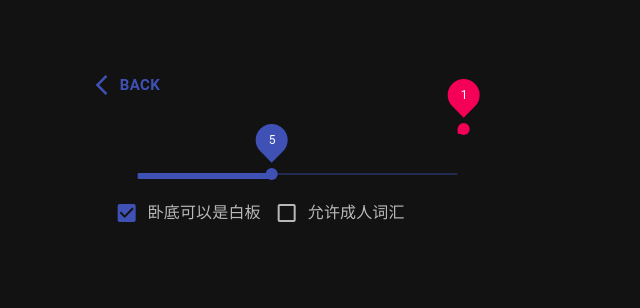
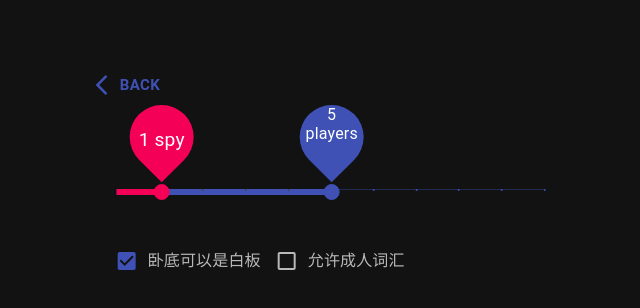
Before and after one commit to niuniuanran/WhoIsSpy, a React (Create React App) app: page /cn/new-room in a window 1280 px wide. Shown: the top 308 px of the page, without its empty margins (310-950 px from the left). Built offline with nearby package versions, Linux system fonts and the light colour scheme.

Commit message:
Create slider for spy and player

```diff
--- a/src/Components/EnterGame/NumSettingSliders.tsx
+++ b/src/Components/EnterGame/NumSettingSliders.tsx
@@ -1,49 +1,130 @@
-import { withStyles } from '@material-ui/core/styles';
+import { withStyles, makeStyles } from '@material-ui/core/styles';
 import { Slider } from "@material-ui/core";
 
 const PlayerNumSlider = withStyles({
     root: {
-        width: "20rem"
+        position: 'absolute',
+        width: "50%",
+        left: '50%',
+        top: '1rem',
       },
     track: {
         height: 6,
       },
+    thumb: {
+        height: '1rem',
+        width: '1rem',
+        border: '1px solid currentColor',
+      },
+    rail: {
+        opacity: 1,
+        backgroundColor: 'rgba(63, 81, 181, 0.38)',
+        height: '1px',
+        '&::after': {
+            content: '""',
+            height: '6px',
+            width: '100%',
+            position: 'absolute',
+            bottom: '0px',
+            top: '0px',
+            left: '-100%',
+            backgroundColor: 'currentColor',
+            }
+    },
+    valueLabel: {
+        fontSize: '1rem',
+        top: -70,
+        left: 'calc(-50% - 18px)',
+        '& *': {
+            width: '4rem',
+            height: '4rem',
+          },
+    }
 })(Slider)
 
 const SpyNumSlider = withStyles({
     root: {
-        width: "4rem"
+        position: 'absolute',
+        width: "30%",
+        left: '10%',
+        top: '1rem'
       },
     track: {
         height: 6,
+    },
+    rail: {
+        backgroundColor: 'rgba(0, 0, 0, 0)',
+        opacity: 1,
+        height: 0,
+        '&::after': {
+            content: '""',
+            height: '6px',
+            width: '33.33%',
+            position: 'absolute',
+            bottom: '0px',
+            top: '0px',
+            left: '-33.33%',
+            backgroundColor: 'currentColor',
+          }
       },
-    rail: {
-        opacity: 0,
-        height: 0,
+      thumb: {
+        height: '1rem',
+        width: '1rem',
+        border: '1px solid currentColor',
       },
+      mark: {
+          color: '#424242',
+          opacity: 0.8
+      },
+      valueLabel: {
+        top: -70,
+        left: 'calc(-50% - 18px)',
+        '& *': {
+            width: '4rem',
+            height: '4rem',
+          },
+        '& span span': {
+            fontSize: '1.2rem',
+            position: 'absolute',
+            top: '1rem',
+            left: '-1rem'
+        }
+        }
 })(Slider)
 
+const useStyles = makeStyles((theme) => ({
+    root: {
+      position: 'relative',
+      width: '100%',
+      height: '5rem'
+    },
+  }));
+
 export default function NumSettingSliders(){
-    return <div>
+    const classes = useStyles()
+    return <div className={classes.root}>
             <PlayerNumSlider
                 defaultValue={5}
                 getAriaValueText={v => `${v} players`}
                 aria-labelledby="number-of-players"
                 step={1}
-                min={0}
-                max={12}
+                min={5}
+                max={10}
+                marks
                 valueLabelDisplay="on"
+                valueLabelFormat={v => `${v} players`}
             />
             <SpyNumSlider
-                style={{position: 'relative', bottom: '45px'}}
                 defaultValue={1}
                 getAriaValueText={v => `${v} spys`}
                 aria-labelledby="number-of-spys"
                 step={1}
-                min={0}
-                max={12}
+                min={1}
+                max={4}
                 valueLabelDisplay="on"
                 color="secondary"
+                marks
+                valueLabelFormat={v => `${v} ${v > 1 ? 'spies' : 'spy'}`}
             />
         </div>
 }
--- a/src/Components/EnterGame/PlayerNumSlider.tsx
+++ b/src/Components/EnterGame/PlayerNumSlider.tsx
@@ -1,8 +1,6 @@
 import React from 'react';
 import { withStyles, makeStyles, Theme, createStyles } from '@material-ui/core/styles';
 import Slider from '@material-ui/core/Slider';
-import Typography from '@material-ui/core/Typography';
-import Tooltip from '@material-ui/core/Tooltip';
 
 const useStyles = makeStyles((theme: Theme) =>
   createStyles({
```
